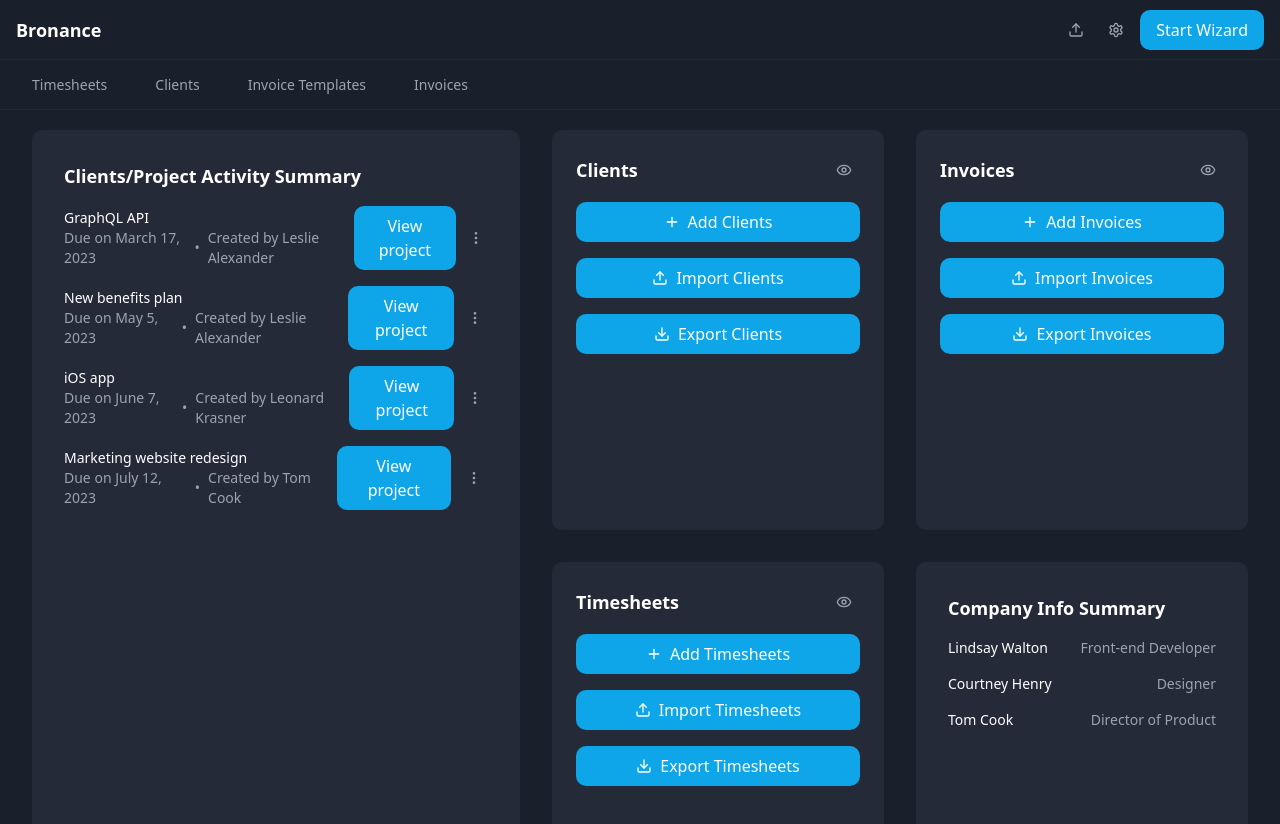
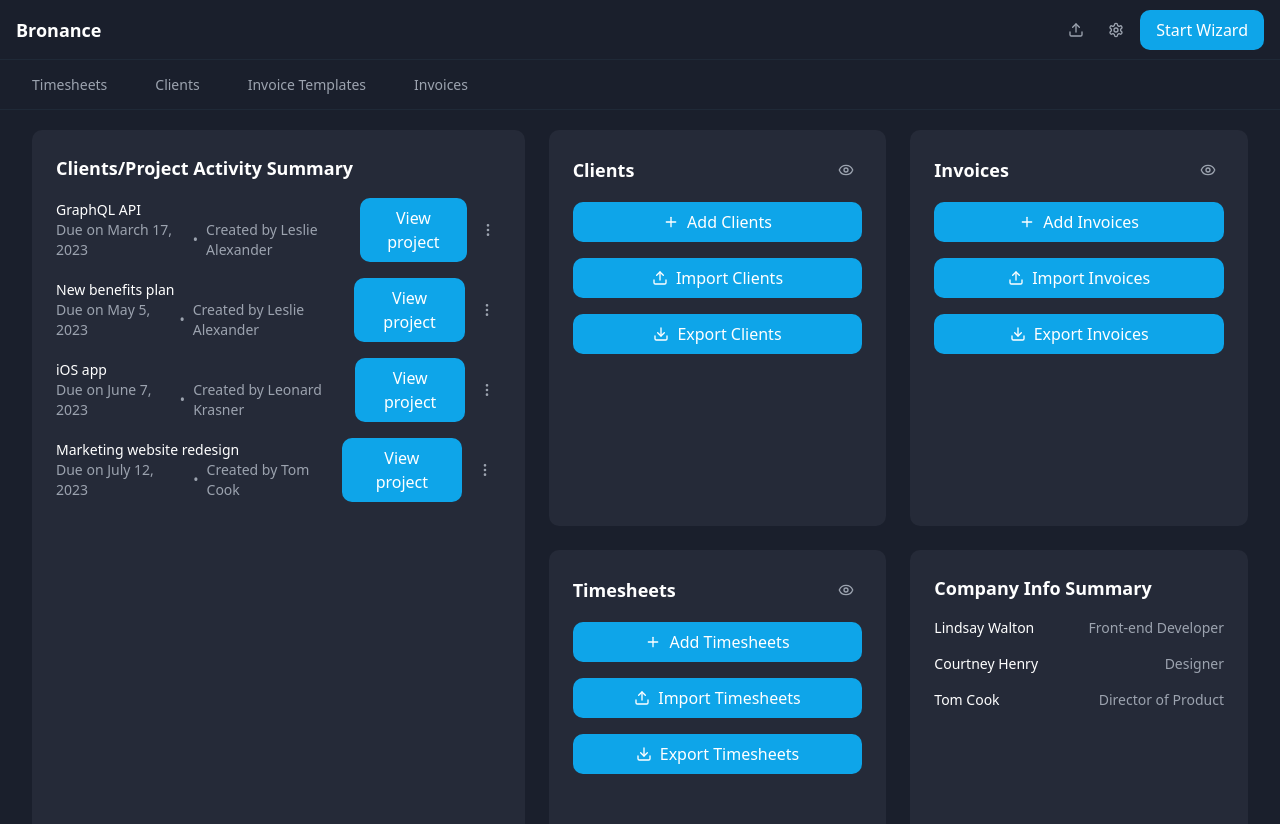
Before and after one commit to brovio/jibinvoicing, a React (Vite) app: page / in a window 1280 px wide. Shown: the top 824 px of the page. Built offline with nearby package versions, Linux system fonts and the light colour scheme.

Commit message:
Clean up landing page spacing
Adjusted spacing in the main section of the landing page to ensure uniformity between elements and consistent margins with the surrounding area.
[skip gpt_engineer]

```diff
--- a/src/pages/Landing.tsx
+++ b/src/pages/Landing.tsx
@@ -37,20 +37,20 @@ const staffData = [
 
 const Landing = () => {
   return (
-    <div className="grid grid-cols-12 gap-8 h-[calc(100vh-130px)]">
-      {/* Left column - Project Activity - Now 5 columns instead of 4 */}
+    <div className="grid grid-cols-12 gap-6 h-[calc(100vh-130px)]">
+      {/* Left column - Project Activity */}
       <div className="col-span-5">
-        <div className="bg-dashboard-card border-dashboard-card rounded-[10px] p-8">
+        <div className="bg-dashboard-card border-dashboard-card rounded-[10px] p-6">
           <ProjectActivity projects={projectData} />
         </div>
       </div>
 
-      {/* Right section - 2x2 grid - Now 7 columns instead of 8 */}
-      <div className="col-span-7 grid grid-cols-2 gap-8">
+      {/* Right section - 2x2 grid */}
+      <div className="col-span-7 grid grid-cols-2 gap-6">
         <QuickActionCard title="Clients" />
         <QuickActionCard title="Invoices" />
         <QuickActionCard title="Timesheets" />
-        <div className="bg-dashboard-card border-dashboard-card rounded-[10px] p-8">
+        <div className="bg-dashboard-card border-dashboard-card rounded-[10px] p-6">
           <CompanyInfo staff={staffData} />
         </div>
       </div>
```
